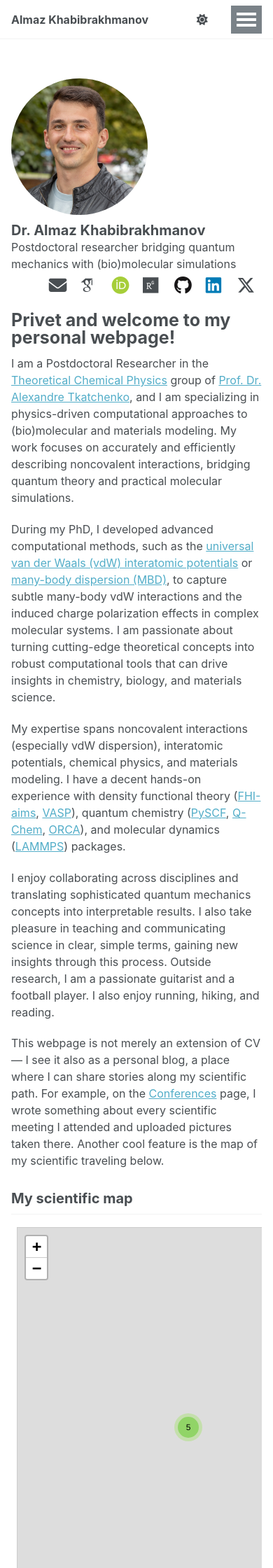
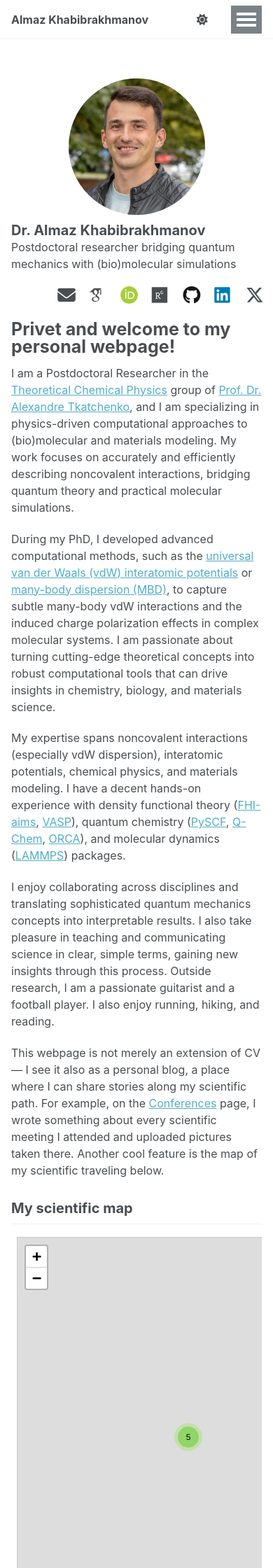
Before and after one commit to almaz-khabibrakhmanov/almaz-khabibrakhmanov.github.io, a Jekyll site: the page built from _pages/about.md, in a window 390 px wide. Shown: the top 2240 px of the page at 70% size. Built offline with Jekyll 4.4.1, drawn with Linux system fonts in a browser that asks for light colours; nearby versions of some CDN libraries; some web fonts are replaced; a script that is not in the unit is left out; some of the changed text lies outside the part shown.

Commit message:
Mobile home: center avatar/logos, tighten header gap, resize Latest News

```diff
--- a/_sass/layout/_sidebar.scss
+++ b/_sass/layout/_sidebar.scss
@@ -328,6 +328,9 @@
     img {
       width: 50vw;
       max-width: 50vw;
+      margin-left: auto;       /* (1) the img is display:block here, so centre it
+                                  with auto margins (text-align can't) */
+      margin-right: auto;
     }
   }
 
@@ -358,8 +361,8 @@
     justify-content: space-between;
     align-items: center;
     position: static;
-    width: 70%;                /* (3) narrower band, centred → margins each side */
-    margin: 0.4em auto 0;
+    width: 63%;                /* (3) ~10% tighter band, centred → margins each side */
+    margin: 1.25em auto 0;     /* (4) vertical gap between the bio and the logo row */
     padding: 0;
     border: 0;
     background: transparent;
@@ -392,11 +395,16 @@
      turning it into a flex column lets us reorder its three children without
      disturbing the desktop layout. The clearfix pseudo-elements would otherwise
      show up as stray flex items, so switch them off here. */
+  /* (2) Trim the fixed-masthead clearance: the reserved 70px is generous for the
+     shorter mobile header, so pull it in (kept safely below the header). */
+  body {
+    padding-top: 3.25em;
+  }
+
   #main {
     display: flex;
     flex-direction: column;
-    margin-top: 0;             /* (1) remove the extra gap under the masthead
-                                  (its 70px clearance is reserved elsewhere) */
+    margin-top: 0;             /* (1) remove the extra gap under the masthead */
   }
   #main::before,
   #main::after {
@@ -409,18 +417,18 @@
   #main > article.page    { order: 2; }   /* about.md text + scientific map */
   #main > .sidebar__right { order: 3; }   /* Latest News, now last */
 
-  /* Narrower (−10%) and centred. */
+  /* (5) Wider (95%), centred, and pulled up to halve the gap above the panel. */
   .sidebar__right {
-    width: 90%;
+    width: 95%;
     margin-left: auto;
     margin-right: auto;
+    margin-top: -1em;
   }
 
-  /* Font bumped from 0.75em to 1em to match the main body text; panel height
-     cap reduced 20% (80vh → 64vh). */
+  /* Font matches the main body text; height cap 70vh. */
   .sidebar__right .latest-news {
     font-size: $type-size-5;
-    max-height: 64vh;
+    max-height: 70vh;
   }
   .sidebar__right .latest-news li {
     font-size: $type-size-5;
```
